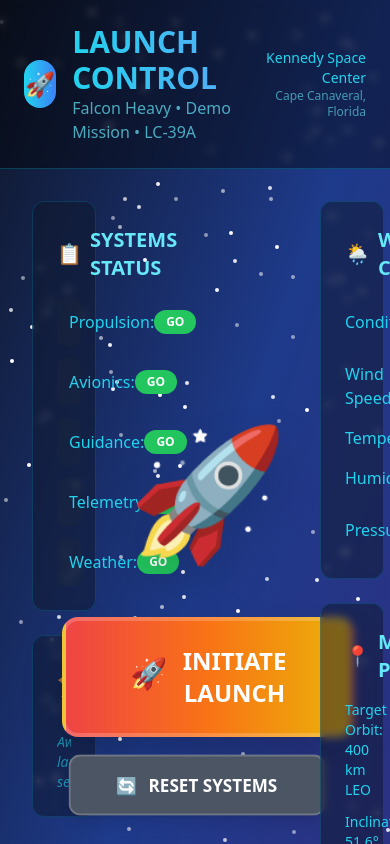
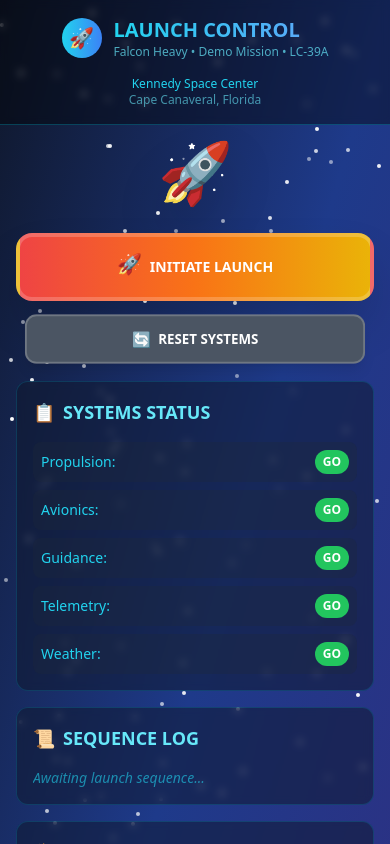
Before and after one commit to tarxemo/RocketF, a React (Vite) app: page / in a window 390 px wide. Shown: the top 844 px of the page. Built offline with nearby package versions, Linux system fonts and the light colour scheme.

Commit message:
nre onrd

```diff
--- a/src/pages/RocketLaunchPage.tsx
+++ b/src/pages/RocketLaunchPage.tsx
@@ -151,46 +151,46 @@
       </div>
 
       {/* Mission Control Header */}
-      <div className="relative z-10 bg-black/40 backdrop-blur-sm border-b border-cyan-500/30 p-6">
+      <div className="relative z-10 bg-black/40 backdrop-blur-sm border-b border-cyan-500/30 p-4 md:p-6">
         <div className="max-w-7xl mx-auto">
-          <div className="flex items-center justify-between">
-            <div className="flex items-center space-x-6">
-              <div className="flex items-center space-x-4">
-                <div className="w-12 h-12 bg-gradient-to-r from-cyan-400 to-blue-500 rounded-full flex items-center justify-center">
-                  <span className="text-2xl">🚀</span>
+          <div className="flex flex-col sm:flex-row items-center justify-between gap-4">
+            <div className="flex items-center space-x-4 md:space-x-6">
+              <div className="flex items-center space-x-3 md:space-x-4">
+                <div className="w-10 h-10 md:w-12 md:h-12 bg-gradient-to-r from-cyan-400 to-blue-500 rounded-full flex items-center justify-center">
+                  <span className="text-xl md:text-2xl">🚀</span>
                 </div>
                 <div>
-                  <h1 className="text-3xl font-bold bg-gradient-to-r from-cyan-400 to-blue-400 bg-clip-text text-transparent">
+                  <h1 className="text-xl md:text-3xl font-bold bg-gradient-to-r from-cyan-400 to-blue-400 bg-clip-text text-transparent">
                     LAUNCH CONTROL
                   </h1>
-                  <p className="text-cyan-300/70">Falcon Heavy • Demo Mission • LC-39A</p>
+                  <p className="text-xs md:text-sm text-cyan-300/70">Falcon Heavy • Demo Mission • LC-39A</p>
                 </div>
               </div>
             </div>
 
-            <div className="text-right">
-              <div className="text-sm text-cyan-400">Kennedy Space Center</div>
+            <div className="text-center sm:text-right">
+              <div className="text-xs md:text-sm text-cyan-400">Kennedy Space Center</div>
               <div className="text-xs text-cyan-300/60">Cape Canaveral, Florida</div>
             </div>
           </div>
         </div>
       </div>
 
-      <div className="relative z-10 flex-1 flex items-center justify-center p-8 pb-32">
-        <div className="max-w-7xl mx-auto w-full grid grid-cols-12 gap-8 min-h-[calc(100vh-200px)]">
+      <div className="relative z-10 flex-1 flex items-center justify-center p-4 md:p-8 pb-32">
+        <div className="max-w-7xl mx-auto w-full grid grid-cols-1 lg:grid-cols-12 gap-4 md:gap-8 min-h-[calc(100vh-200px)]">
 
           {/* Left Panel - Systems Status */}
-          <div className="col-span-3 space-y-6">
-            <div className="bg-slate-900/50 backdrop-blur-sm rounded-xl border border-cyan-500/20 p-6">
-              <h2 className="text-xl font-semibold text-cyan-300 mb-4 flex items-center">
+          <div className="lg:col-span-3 space-y-4 md:space-y-6">
+            <div className="bg-slate-900/50 backdrop-blur-sm rounded-xl border border-cyan-500/20 p-4 md:p-6">
+              <h2 className="text-lg md:text-xl font-semibold text-cyan-300 mb-4 flex items-center">
                 <span className="mr-2">📋</span>
                 SYSTEMS STATUS
               </h2>
-              <div className="space-y-3">
+              <div className="space-y-2 md:space-y-3">
                 {Object.entries(systemsCheck).map(([system, status]) => (
-                  <div key={system} className="flex items-center justify-between p-3 bg-slate-800/30 rounded-lg">
-                    <span className="text-cyan-400 capitalize font-medium">{system}:</span>
-                    <span className={`px-3 py-1 rounded-full text-xs font-bold ${
+                  <div key={system} className="flex items-center justify-between p-2 md:p-3 bg-slate-800/30 rounded-lg">
+                    <span className="text-sm md:text-base text-cyan-400 capitalize font-medium">{system}:</span>
+                    <span className={`px-2 md:px-3 py-1 rounded-full text-xs font-bold ${
                       status === 'GO' ? 'bg-green-500 text-white' : 'bg-red-500 text-white'
                     }`}>
                       {status}
@@ -201,12 +201,12 @@
             </div>
 
             {/* Launch Sequence Log */}
-            <div className="bg-slate-900/50 backdrop-blur-sm rounded-xl border border-cyan-500/20 p-6">
-              <h2 className="text-xl font-semibold text-cyan-300 mb-4 flex items-center">
+            <div className="bg-slate-900/50 backdrop-blur-sm rounded-xl border border-cyan-500/20 p-4 md:p-6">
+              <h2 className="text-lg md:text-xl font-semibold text-cyan-300 mb-4 flex items-center">
                 <span className="mr-2">📜</span>
                 SEQUENCE LOG
               </h2>
-              <div className="space-y-2 max-h-64 overflow-y-auto">
+              <div className="space-y-2 max-h-48 md:max-h-64 overflow-y-auto">
                 {launchSequence.length === 0 ? (
                   <div className="text-cyan-400/60 text-sm italic">Awaiting launch sequence...</div>
                 ) : (
@@ -221,7 +221,7 @@
           </div>
 
           {/* Center Panel - Rocket Visualization */}
-          <div className="col-span-6 flex flex-col items-center justify-center">
+          <div className="lg:col-span-6 flex flex-col items-center justify-center order-first lg:order-none">
 
             {/* Rocket Visualization */}
             <div className={`relative transition-all duration-4000 ease-out ${
@@ -231,23 +231,23 @@
                   ? 'animate-bounce'
                   : 'hover:scale-110'
             }`}>
-              <div className="text-9xl mb-8 transform transition-transform duration-300 hover:rotate-6 filter drop-shadow-2xl">
+              <div className="text-6xl md:text-8xl lg:text-9xl mb-4 md:mb-8 transform transition-transform duration-300 hover:rotate-6 filter drop-shadow-2xl">
                 🚀
               </div>
 
               {/* Enhanced rocket flame effect */}
               {(isLaunching || showCountdown) && (
-                <div className="absolute -bottom-6 left-1/2 transform -translate-x-1/2">
+                <div className="absolute -bottom-3 md:-bottom-6 left-1/2 transform -translate-x-1/2">
                   {/* Main flame */}
-                  <div className={`w-12 h-16 bg-gradient-to-t from-orange-500 via-red-500 to-yellow-300 rounded-b-full animate-pulse ${
+                  <div className={`w-8 h-12 md:w-12 md:h-16 bg-gradient-to-t from-orange-500 via-red-500 to-yellow-300 rounded-b-full animate-pulse ${
                     isLaunching ? 'animate-ping scale-150' : ''
                   }`} />
                   {/* Inner flame */}
-                  <div className={`absolute top-3 left-1/2 transform -translate-x-1/2 w-6 h-10 bg-gradient-to-t from-red-600 to-orange-400 rounded-b-full animate-pulse ${
+                  <div className={`absolute top-2 md:top-3 left-1/2 transform -translate-x-1/2 w-4 h-8 md:w-6 md:h-10 bg-gradient-to-t from-red-600 to-orange-400 rounded-b-full animate-pulse ${
                     isLaunching ? 'animate-ping scale-150' : ''
                   }`} />
                   {/* Core flame */}
-                  <div className={`absolute top-5 left-1/2 transform -translate-x-1/2 w-3 h-6 bg-gradient-to-t from-blue-400 to-white rounded-b-full animate-pulse ${
+                  <div className={`absolute top-3 md:top-5 left-1/2 transform -translate-x-1/2 w-2 h-4 md:w-3 md:h-6 bg-gradient-to-t from-blue-400 to-white rounded-b-full animate-pulse ${
                     isLaunching ? 'animate-ping scale-150' : ''
                   }`} />
                 </div>
@@ -257,11 +257,11 @@
             {/* Countdown display */}
             {showCountdown && countdown > 0 && (
               <div className="absolute inset-0 flex items-center justify-center">
-                <div className="bg-black/60 backdrop-blur-sm rounded-2xl p-8 border border-cyan-500/30">
-                  <div className="text-8xl font-bold text-white animate-ping text-center">
+                <div className="bg-black/60 backdrop-blur-sm rounded-2xl p-4 md:p-8 border border-cyan-500/30">
+                  <div className="text-4xl md:text-6xl lg:text-8xl font-bold text-white animate-ping text-center">
                     {countdown}
                   </div>
-                  <div className="text-cyan-300 text-center mt-4 text-xl font-semibold">
+                  <div className="text-cyan-300 text-center mt-2 md:mt-4 text-lg md:text-xl font-semibold">
                     LAUNCH IN
                   </div>
                 </div>
@@ -272,7 +272,7 @@
             {particles.map((particle) => (
               <div
                 key={particle.id}
-                className="absolute w-3 h-3 bg-gradient-to-r from-orange-400 to-red-500 rounded-full animate-ping"
+                className="absolute w-2 h-2 md:w-3 md:h-3 bg-gradient-to-r from-orange-400 to-red-500 rounded-full animate-ping"
                 style={{
                   left: `${particle.x}%`,
                   top: `${particle.y}%`,
@@ -283,16 +283,16 @@
             ))}
 
             {/* Launch Controls */}
-            <div className="mt-8 space-y-4">
+            <div className="mt-4 md:mt-8 space-y-3 md:space-y-4 w-full max-w-sm">
               <button
                 onClick={handleLaunch}
                 disabled={isLaunching || showCountdown}
                 className={`
-                  px-16 py-6 text-2xl font-bold text-white rounded-2xl
+                  w-full px-8 md:px-16 py-4 md:py-6 text-lg md:text-2xl font-bold text-white rounded-2xl
                   transition-all duration-300 transform
                   ${isLaunching || showCountdown
                     ? 'bg-gray-600 cursor-not-allowed scale-95'
-                    : 'bg-gradient-to-r from-red-500 via-orange-500 to-yellow-500 hover:from-red-600 hover:via-orange-600 hover:to-yellow-600 hover:scale-110 hover:shadow-2xl active:scale-95'
+                    : 'bg-gradient-to-r from-red-500 via-orange-500 to-yellow-500 hover:from-red-600 hover:via-orange-600 hover:to-yellow-600 hover:scale-105 md:hover:scale-110 hover:shadow-2xl active:scale-95'
                   }
                   shadow-2xl border-4 border-white/20
                   relative overflow-hidden
@@ -301,21 +301,21 @@
                 {/* Button shine effect */}
                 <div className="absolute inset-0 bg-gradient-to-r from-transparent via-white/20 to-transparent transform -skew-x-12 -translate-x-full group-hover:translate-x-full transition-transform duration-1000" />
 
-                <span className="relative z-10 flex items-center gap-4">
+                <span className="relative z-10 flex items-center justify-center gap-2 md:gap-4">
                   {isLaunching ? (
                     <>
-                      <span className="animate-spin text-3xl">🌟</span>
-                      LAUNCHING...
+                      <span className="animate-spin text-xl md:text-3xl">🌟</span>
+                      <span className="text-sm md:text-2xl">LAUNCHING...</span>
                     </>
                   ) : showCountdown ? (
                     <>
-                      <span className="animate-pulse text-3xl">⏰</span>
-                      SEQUENCE ACTIVE
+                      <span className="animate-pulse text-xl md:text-3xl">⏰</span>
+                      <span className="text-sm md:text-2xl">SEQUENCE ACTIVE</span>
                     </>
                   ) : (
                     <>
-                      <span className="animate-bounce text-3xl">🚀</span>
-                      INITIATE LAUNCH
+                      <span className="animate-bounce text-xl md:text-3xl">🚀</span>
+                      <span className="text-sm md:text-2xl">INITIATE LAUNCH</span>
                     </>
                   )}
                 </span>
@@ -333,7 +333,7 @@
                 }}
                 disabled={!isLaunching && !showCountdown}
                 className={`
-                  px-12 py-4 text-lg font-bold text-white rounded-xl
+                  w-full px-6 md:px-12 py-3 md:py-4 text-base md:text-lg font-bold text-white rounded-xl
                   transition-all duration-300 transform
                   ${!isLaunching && !showCountdown
                     ? 'bg-gray-600 cursor-not-allowed scale-95'
@@ -342,21 +342,21 @@
                   shadow-lg border-2 border-white/20
                 `}
               >
-                <span className="flex items-center gap-3">
+                <span className="flex items-center justify-center gap-2 md:gap-3">
                   {isLaunching ? (
                     <>
                       <span className="animate-spin">🛑</span>
-                      ABORT LAUNCH
+                      <span className="text-sm md:text-lg">ABORT LAUNCH</span>
                     </>
                   ) : showCountdown ? (
                     <>
                       <span className="animate-pulse">⏹️</span>
-                      HOLD SEQUENCE
+                      <span className="text-sm md:text-lg">HOLD SEQUENCE</span>
                     </>
                   ) : (
                     <>
                       <span>🔄</span>
-                      RESET SYSTEMS
+                      <span className="text-sm md:text-lg">RESET SYSTEMS</span>
                     </>
                   )}
                 </span>
@@ -365,42 +365,42 @@
           </div>
 
           {/* Right Panel - Environmental Data */}
-          <div className="col-span-3 space-y-6">
-            <div className="bg-slate-900/50 backdrop-blur-sm rounded-xl border border-cyan-500/20 p-6">
-              <h2 className="text-xl font-semibold text-cyan-300 mb-4 flex items-center">
+          <div className="lg:col-span-3 space-y-4 md:space-y-6">
+            <div className="bg-slate-900/50 backdrop-blur-sm rounded-xl border border-cyan-500/20 p-4 md:p-6">
+              <h2 className="text-lg md:text-xl font-semibold text-cyan-300 mb-4 flex items-center">
                 <span className="mr-2">🌦️</span>
                 WEATHER CONDITIONS
               </h2>
-              <div className="space-y-4">
+              <div className="space-y-3 md:space-y-4">
                 <div className="flex justify-between items-center">
-                  <span className="text-cyan-400">Conditions:</span>
-                  <span className="text-green-400 font-semibold">CLEAR ☀️</span>
+                  <span className="text-sm md:text-base text-cyan-400">Conditions:</span>
+                  <span className="text-sm md:text-base text-green-400 font-semibold">CLEAR ☀️</span>
                 </div>
                 <div className="flex justify-between items-center">
-                  <span className="text-cyan-400">Wind Speed:</span>
-                  <span className="text-white">8 mph</span>
+                  <span className="text-sm md:text-base text-cyan-400">Wind Speed:</span>
+                  <span className="text-sm md:text-base text-white">8 mph</span>
                 </div>
                 <div className="flex justify-between items-center">
-                  <span className="text-cyan-400">Temperature:</span>
-                  <span className="text-white">72°F</span>
+                  <span className="text-sm md:text-base text-cyan-400">Temperature:</span>
+                  <span className="text-sm md:text-base text-white">72°F</span>
                 </div>
                 <div className="flex justify-between items-center">
-                  <span className="text-cyan-400">Humidity:</span>
-                  <span className="text-white">65%</span>
+                  <span className="text-sm md:text-base text-cyan-400">Humidity:</span>
+                  <span className="text-sm md:text-base text-white">65%</span>
                 </div>
                 <div className="flex justify-between items-center">
-                  <span className="text-cyan-400">Pressure:</span>
-                  <span className="text-white">30.15 inHg</span>
+                  <span className="text-sm md:text-base text-cyan-400">Pressure:</span>
+                  <span className="text-sm md:text-base text-white">30.15 inHg</span>
                 </div>
               </div>
             </div>
 
-            <div className="bg-slate-900/50 backdrop-blur-sm rounded-xl border border-cyan-500/20 p-6">
-              <h2 className="text-xl font-semibold text-cyan-300 mb-4 flex items-center">
+            <div className="bg-slate-900/50 backdrop-blur-sm rounded-xl border border-cyan-500/20 p-4 md:p-6">
+              <h2 className="text-lg md:text-xl font-semibold text-cyan-300 mb-4 flex items-center">
                 <span className="mr-2">📍</span>
                 MISSION PROFILE
               </h2>
-              <div className="space-y-3 text-sm">
+              <div className="space-y-2 md:space-y-3 text-xs md:text-sm">
                 <div className="text-cyan-400">Target Orbit: 400 km LEO</div>
                 <div className="text-cyan-400">Inclination: 51.6°</div>
                 <div className="text-cyan-400">Payload: 22.8 tons</div>
@@ -412,27 +412,27 @@
       </div>
 
       {/* Ground/launchpad */}
-      <div className="absolute bottom-0 left-0 right-0 h-24 bg-gradient-to-t from-gray-800 via-gray-700 to-transparent">
+      <div className="absolute bottom-0 left-0 right-0 h-16 md:h-24 bg-gradient-to-t from-gray-800 via-gray-700 to-transparent">
         <div className="absolute inset-0 bg-gradient-to-r from-transparent via-gray-400/10 to-transparent animate-pulse" />
         {/* Enhanced launchpad */}
-        <div className="absolute bottom-6 left-1/2 transform -translate-x-1/2">
-          <div className="w-40 h-6 bg-gradient-to-r from-gray-700 to-gray-600 rounded-lg shadow-2xl">
+        <div className="absolute bottom-4 md:bottom-6 left-1/2 transform -translate-x-1/2">
+          <div className="w-32 h-4 md:w-40 md:h-6 bg-gradient-to-r from-gray-700 to-gray-600 rounded-lg shadow-2xl">
             <div className="absolute inset-1 bg-gradient-to-r from-gray-600 to-gray-500 rounded animate-pulse" />
             {/* Launch tower elements */}
-            <div className="absolute -left-2 -top-8 w-1 h-12 bg-gray-600"></div>
-            <div className="absolute -right-2 -top-8 w-1 h-12 bg-gray-600"></div>
+            <div className="absolute -left-2 -top-6 md:-top-8 w-1 h-8 md:h-12 bg-gray-600"></div>
+            <div className="absolute -right-2 -top-6 md:-top-8 w-1 h-8 md:h-12 bg-gray-600"></div>
           </div>
         </div>
       </div>
 
       {/* Success message */}
       {isLaunching && (
-        <div className="absolute top-32 left-1/2 transform -translate-x-1/2 z-20">
-          <div className="bg-green-500/20 backdrop-blur-sm border border-green-400 rounded-2xl p-6 text-center">
-            <div className="text-4xl font-bold text-green-400 animate-bounce mb-2">
+        <div className="absolute top-20 md:top-32 left-1/2 transform -translate-x-1/2 z-20 px-4">
+          <div className="bg-green-500/20 backdrop-blur-sm border border-green-400 rounded-2xl p-4 md:p-6 text-center">
+            <div className="text-2xl md:text-4xl font-bold text-green-400 animate-bounce mb-2">
               🌟 LIFTOFF SUCCESSFUL! 🌟
             </div>
-            <div className="text-green-300 text-lg">
+            <div className="text-green-300 text-base md:text-lg">
               Vehicle performing nominally
             </div>
           </div>
```
Also changed, not shown: src/components/TelemetryDashboard.tsx (+41 -41 lines), src/pages/SimulationPage.tsx (+31 -24 lines).
